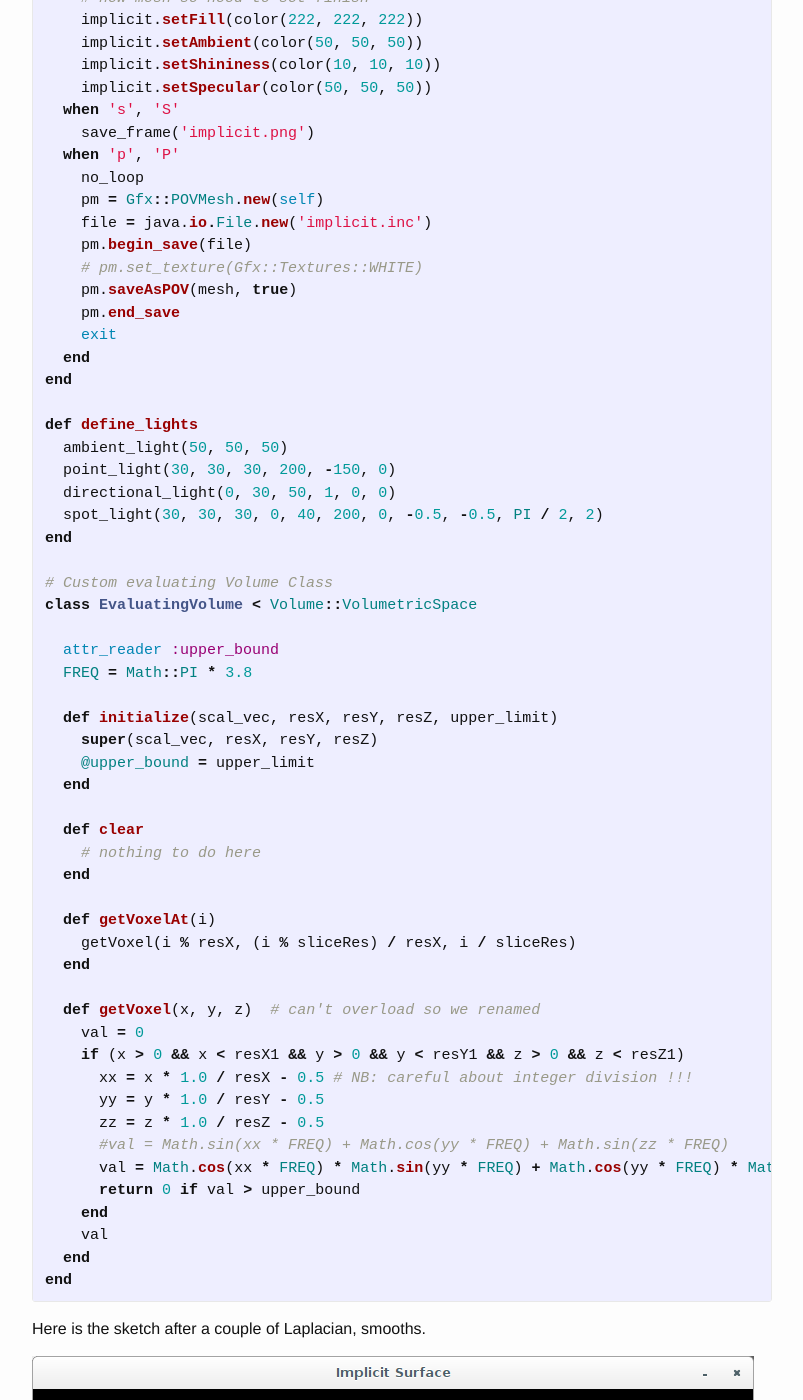
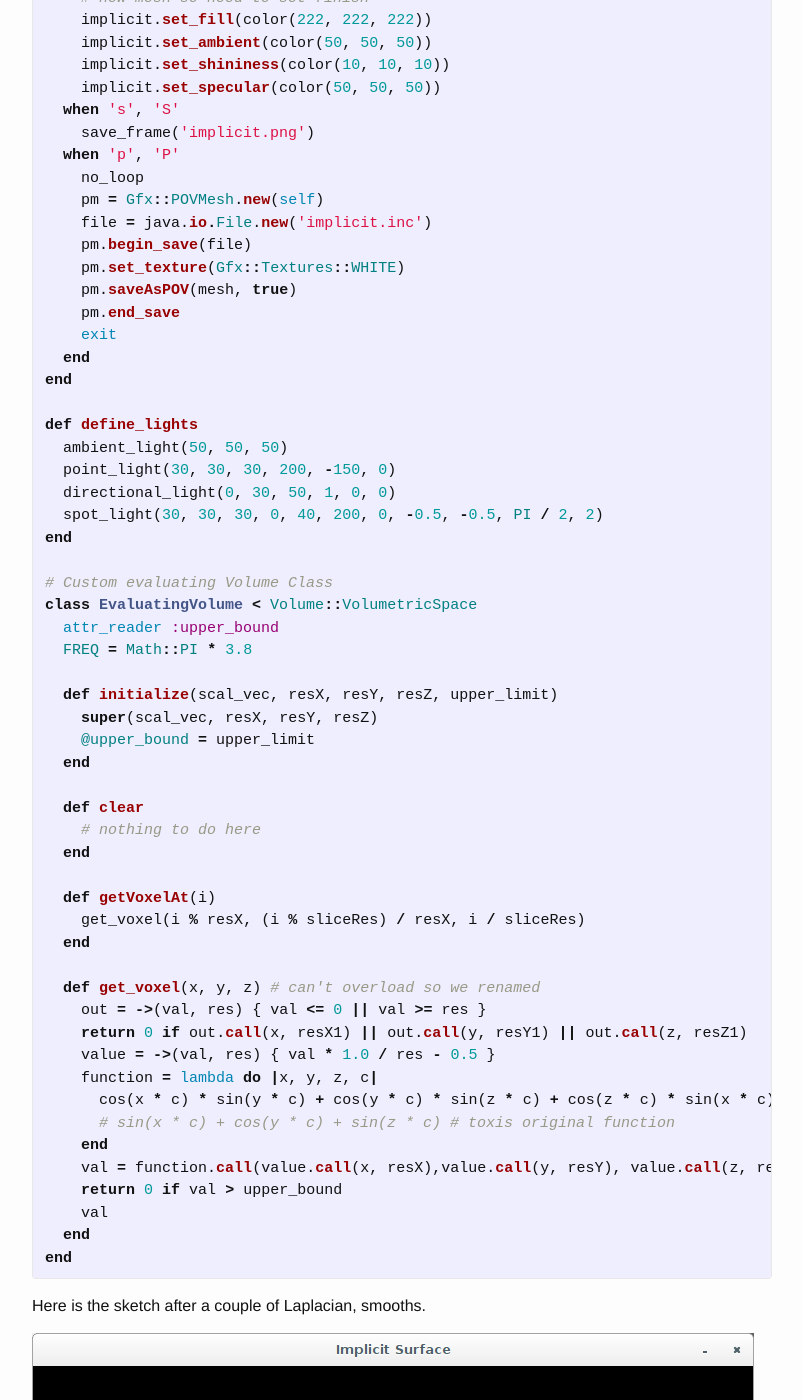
Before and after one commit to monkstone/monkstone.github.com, a Jekyll site: the page built from _posts/2015-11-11-toxiclibs.md, in a window 1280 px wide and 1400 px high, scrolled down 2622 px. Shown: the whole window, without its empty margins (238-1041 px from the left). Built offline with Jekyll 4.4.1, drawn with Linux system fonts in a browser that asks for light colours; some of the changed text lies outside the part shown.

Commit message:
func up toxiclibs example

```diff
--- a/_posts/2015-11-11-toxiclibs.md
+++ b/_posts/2015-11-11-toxiclibs.md
@@ -84,10 +84,10 @@ def setup
   @is_wire_frame = false
   no_stroke
   @implicit = vbo.mesh_to_shape(mesh, true)
-  implicit.setFill(color(222, 222, 222))
-  implicit.setAmbient(color(50, 50, 50))
-  implicit.setShininess(color(10, 10, 10))
-  implicit.setSpecular(color(50, 50, 50))
+  implicit.set_fill(color(222, 222, 222))
+  implicit.set_ambient(color(50, 50, 50))
+  implicit.set_shininess(color(10, 10, 10))
+  implicit.set_specular(color(50, 50, 50))
 end
 
 def draw
@@ -103,10 +103,10 @@ def key_pressed
     LaplacianSmooth.new.filter(mesh, 1)
     @implicit = vbo.mesh_to_shape(mesh, true)
     # new mesh so need to set finish
-    implicit.setFill(color(222, 222, 222))
-    implicit.setAmbient(color(50, 50, 50))
-    implicit.setShininess(color(10, 10, 10))
-    implicit.setSpecular(color(50, 50, 50))
+    implicit.set_fill(color(222, 222, 222))
+    implicit.set_ambient(color(50, 50, 50))
+    implicit.set_shininess(color(10, 10, 10))
+    implicit.set_specular(color(50, 50, 50))
   when 's', 'S'
     save_frame('implicit.png')
   when 'p', 'P'
@@ -114,7 +114,7 @@ def key_pressed
     pm = Gfx::POVMesh.new(self)
     file = java.io.File.new('implicit.inc')
     pm.begin_save(file)
-    # pm.set_texture(Gfx::Textures::WHITE)
+    pm.set_texture(Gfx::Textures::WHITE)
     pm.saveAsPOV(mesh, true)
     pm.end_save
     exit
@@ -130,7 +130,6 @@ end
 
 # Custom evaluating Volume Class
 class EvaluatingVolume < Volume::VolumetricSpace
-
   attr_reader :upper_bound
   FREQ = Math::PI * 3.8
 
@@ -144,23 +143,22 @@ class EvaluatingVolume < Volume::VolumetricSpace
   end
 
   def getVoxelAt(i)
-    getVoxel(i % resX, (i % sliceRes) / resX, i / sliceRes)
+    get_voxel(i % resX, (i % sliceRes) / resX, i / sliceRes)
   end
 
-  def getVoxel(x, y, z)  # can't overload so we renamed
-    val = 0
-    if (x > 0 && x < resX1 && y > 0 && y < resY1 && z > 0 && z < resZ1)
-      xx = x * 1.0 / resX - 0.5 # NB: careful about integer division !!!
-      yy = y * 1.0 / resY - 0.5
-      zz = z * 1.0 / resZ - 0.5
-      #val = Math.sin(xx * FREQ) + Math.cos(yy * FREQ) + Math.sin(zz * FREQ)
-      val = Math.cos(xx * FREQ) * Math.sin(yy * FREQ) + Math.cos(yy * FREQ) * Math.sin(zz * FREQ) + Math.cos(zz * FREQ) * Math.sin(xx * FREQ)
-      return 0 if val > upper_bound
+  def get_voxel(x, y, z) # can't overload so we renamed
+    out = ->(val, res) { val <= 0 || val >= res }
+    return 0 if out.call(x, resX1) || out.call(y, resY1) || out.call(z, resZ1)
+    value = ->(val, res) { val * 1.0 / res - 0.5 }
+    function = lambda do |x, y, z, c|
+      cos(x * c) * sin(y * c) + cos(y * c) * sin(z * c) + cos(z * c) * sin(x * c)
+      # sin(x * c) + cos(y * c) + sin(z * c) # toxis original function
     end
+    val = function.call(value.call(x, resX),value.call(y, resY), value.call(z, resZ), FREQ)
+    return 0 if val > upper_bound
     val
   end
 end
-
 {% endhighlight %}
 
 Here is the sketch after a couple of Laplacian, smooths.
```
